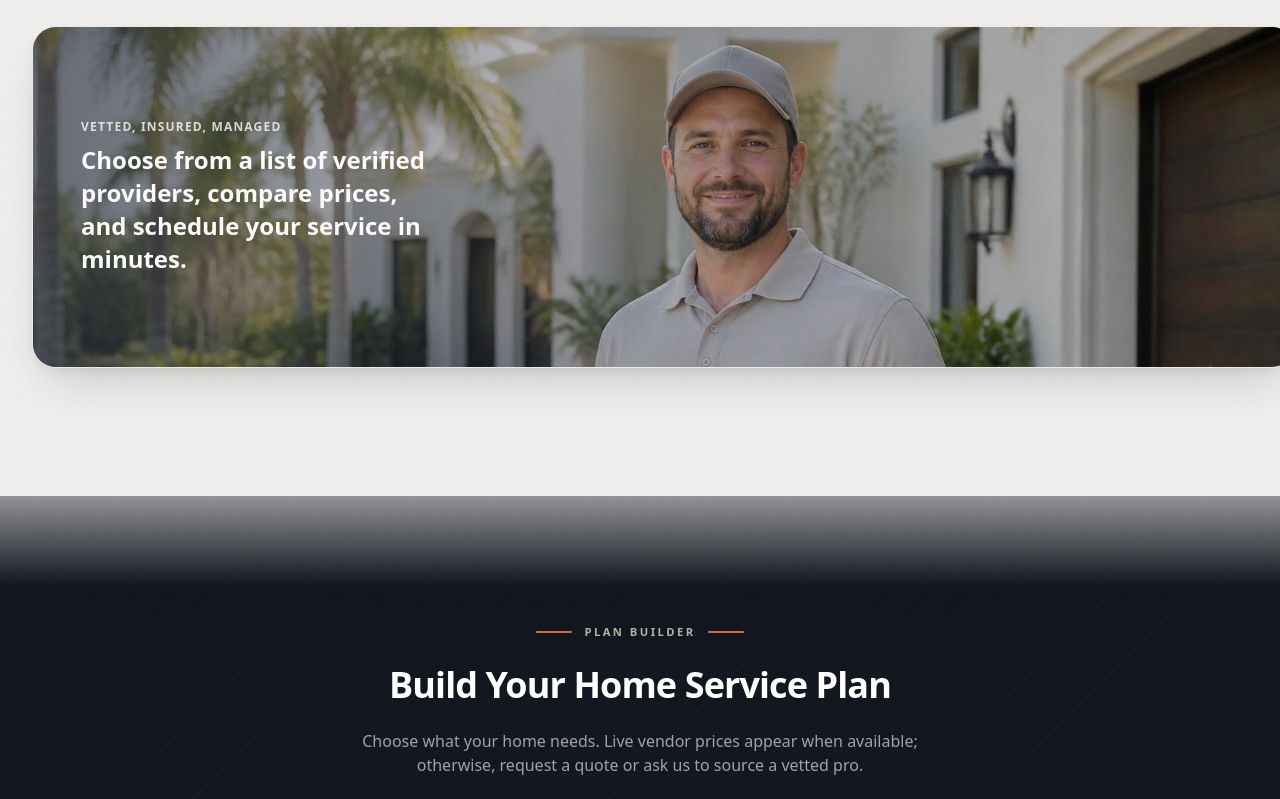
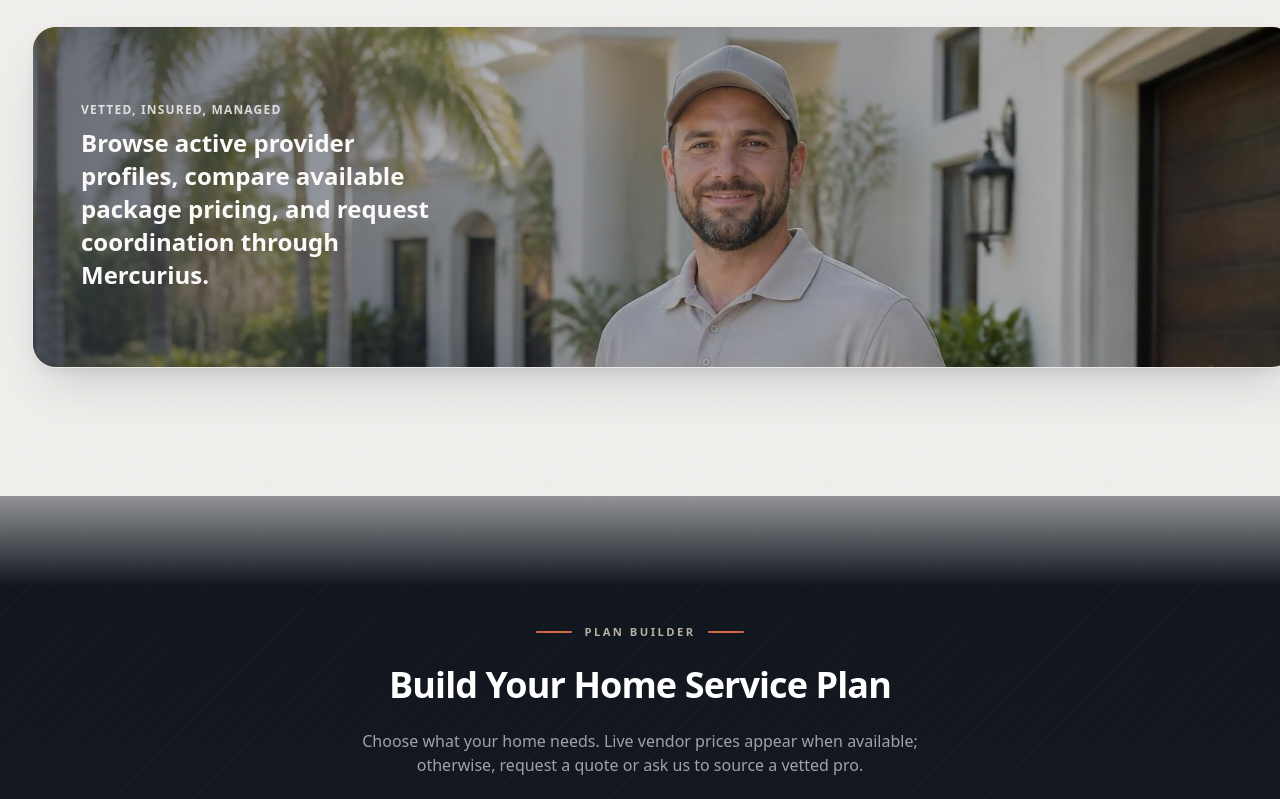
Before and after one commit to Jcoley-Mercurius/mercurius-marketplace-next, a Next.js app: page / in a window 1280 px wide. Shown: the part 1480-2279 px from the top of the page. Built offline with nearby package versions, Linux system fonts and the light colour scheme; no server answers; the database is empty.

Commit message:
fix(marketing): residual honesty — remove remaining every-provider overclaims
Align homepage and how-it-works vetting language with Terms and application-review model.

```diff
--- a/src/app/how-it-works/page.tsx
+++ b/src/app/how-it-works/page.tsx
@@ -35,7 +35,7 @@ const steps = [
     number: "02",
     title: "We Match & Manage",
     description: "Our team helps source a vetted local pro and coordinates service fit, scheduling, communication, and job follow-up.",
-    details: ["Background-checked, insured professionals", "Platform-managed scheduling & updates", "No more phone tag with contractors"],
+    details: ["License, insurance & background-check documents reviewed", "Platform-managed scheduling & updates", "No more phone tag with contractors"],
     icon: UserCheck,
     accent: "coral" as const,
   },
--- a/src/components/home/HowItWorksSteps.tsx
+++ b/src/components/home/HowItWorksSteps.tsx
@@ -5,7 +5,7 @@ import { motion } from "framer-motion";
 
 const steps = [
   { number: "01", title: "Choose the services you need", description: "Browse from 40+ home services across lawn care, cleaning, repairs, HVAC and more." },
-  { number: "02", title: "Select trusted local providers", description: "See ratings, pricing, and reviews. Every provider is vetted and performance-monitored." },
+  { number: "02", title: "Select trusted local providers", description: "Provider applications include license, insurance, and background-check documentation for review before joining the network." },
   { number: "03", title: "Schedule services and confirm pricing", description: "Set your preferred schedule and confirm upfront pricing on fixed packages before you book." },
   { number: "04", title: "Manage everything from your dashboard", description: "Track jobs, view photos, message providers, and manage payments in one place." },
 ];
@@ -80,7 +80,7 @@ export function HowItWorksSteps() {
             <div className="max-w-md px-8 md:px-12">
               <p className="mb-2 text-xs font-semibold uppercase tracking-widest text-primary-foreground/80">Vetted, Insured, Managed</p>
               <p className="font-display text-xl font-bold leading-snug text-primary-foreground md:text-2xl">
-                Choose from a list of verified providers, compare prices, and schedule your service in minutes.
+                Browse active provider profiles, compare available package pricing, and request coordination through Mercurius.
               </p>
             </div>
           </div>
--- a/src/components/home/TrustPositioningSection.tsx
+++ b/src/components/home/TrustPositioningSection.tsx
@@ -36,7 +36,7 @@ const negotiatedPillars = [
   {
     icon: ShieldCheck,
     title: "Vetted Network Only",
-    desc: "Every provider is screened, insured, and held to platform standards — no open marketplace free-for-all.",
+    desc: "Mercurius reviews license, insurance, and background-check documentation during provider applications, then coordinates work through a managed marketplace—not an open lead board.",
     stat: "Screened providers",
   },
   {
```
